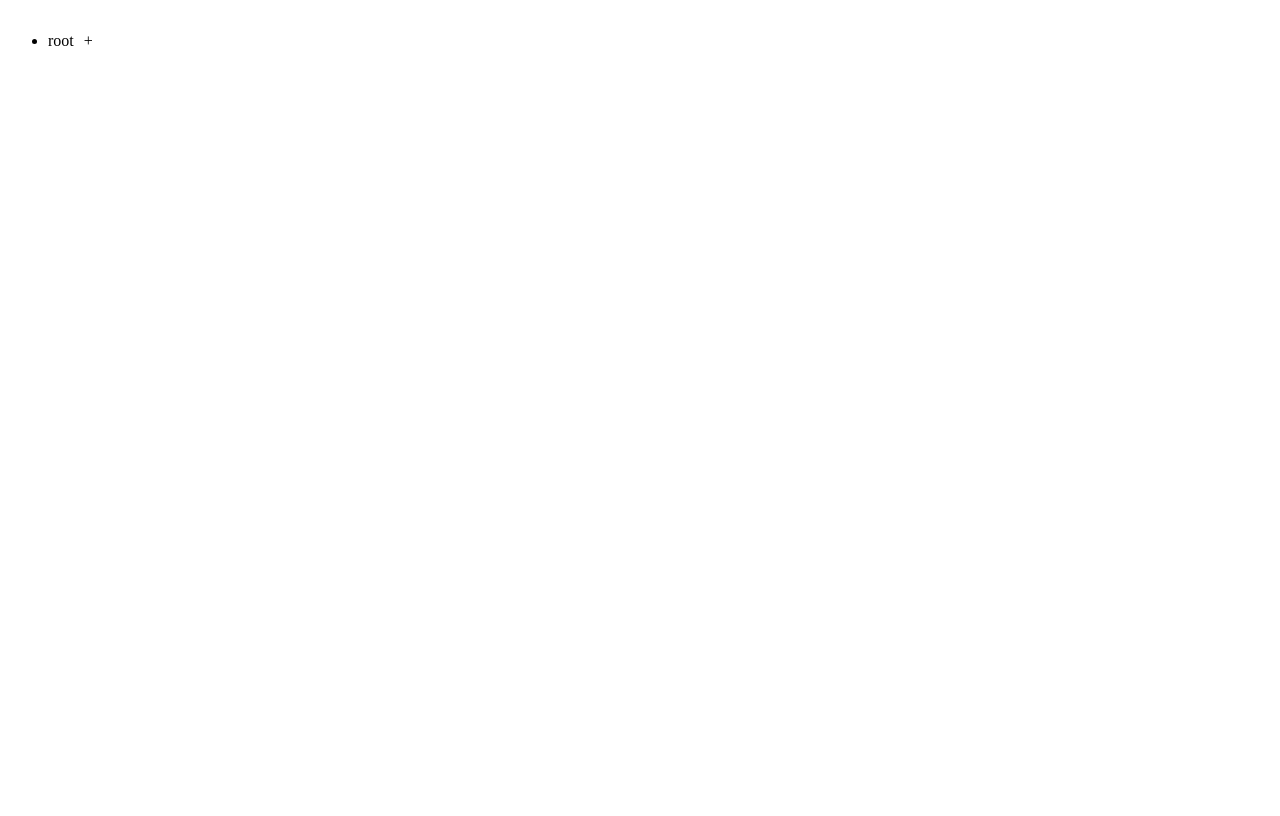
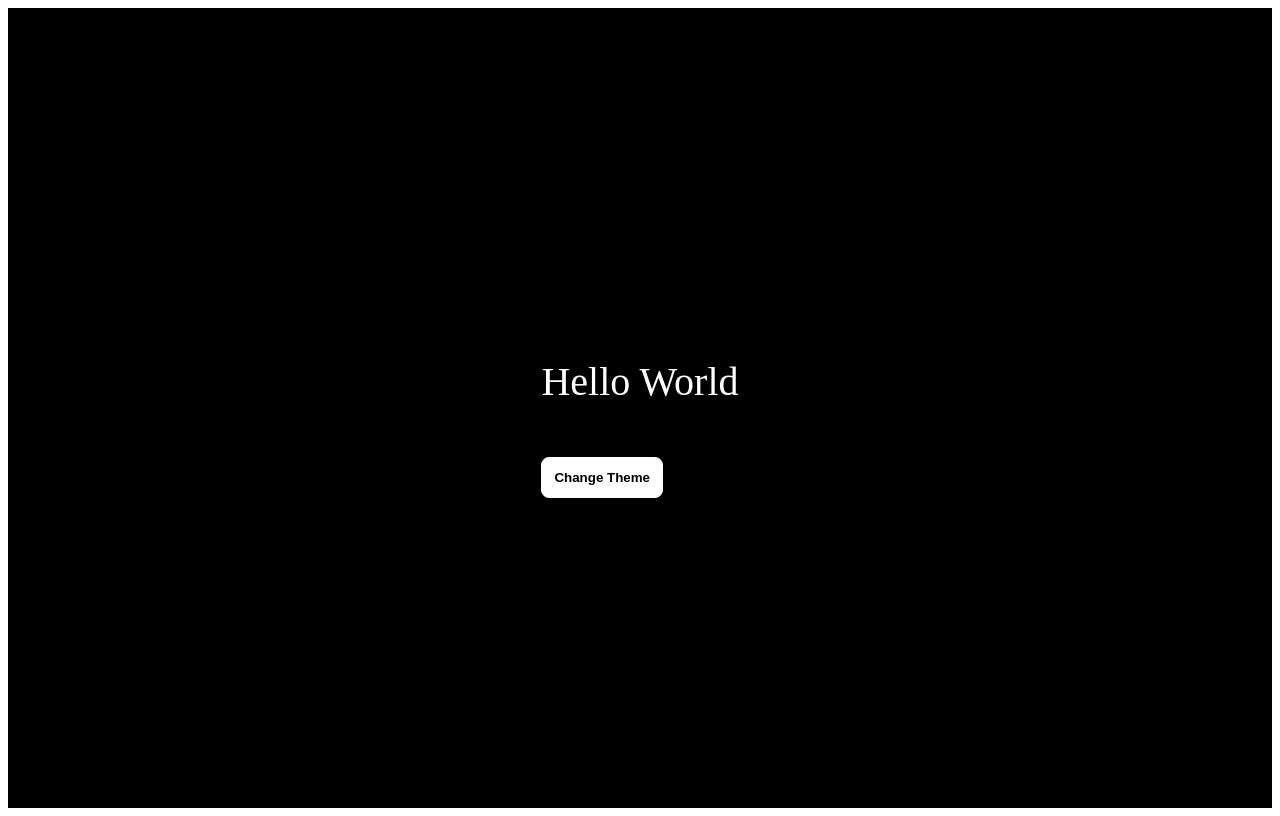
Before and after one commit to R0hitG0yal/ReactPractice, a React (Vite) app in the folder accordion/: page / in a window 1280 px wide. Built offline with nearby package versions, Linux system fonts and the light colour scheme.

Commit message:
completed changeTheme by creating custom hook

```diff
--- a/accordion/src/App.tsx
+++ b/accordion/src/App.tsx
@@ -1,7 +1,8 @@
 import "./App.css";
-import explorer from "./components/fileExplorer/data";
+import ChangeTheme from "./components/changeTheme/changeTheme";
+// import explorer from "./components/fileExplorer/data";
 
-import Explorer from "./components/fileExplorer/Explorer";
+// import Explorer from "./components/fileExplorer/Explorer";
 // import ImageSlider from "./components/imageSlider/slider";
 // import TimeSlotPicker from "./components/timeSlot/timeSlotPicker";
 // import Accordian from "./components/accordian/accordion";
@@ -13,7 +14,8 @@ function App() {
     <>
       <div>
         {/* <LoadMore url={"https://dummyjson.com/products"} limit={20} /> */}
-        <Explorer data={explorer} />
+        {/* <Explorer data={explorer} /> */}
+        <ChangeTheme />
       </div>
     </>
   );
--- /dev/null
+++ b/accordion/src/components/changeTheme/changeTheme.tsx
@@ -0,0 +1,23 @@
+import useLocalStorage from "./useLocalStorage";
+import "./theme.css";
+
+const ChangeTheme = () => {
+  const [theme, setTheme] = useLocalStorage("theme", "dark");
+
+  function handleClick() {
+    setTheme(theme == "dark" ? "light" : "dark");
+  }
+
+  console.log(theme);
+
+  return (
+    <div className="light-dark-mode" data-theme={theme}>
+      <div className="container">
+        <p>Hello World</p>
+        <button onClick={handleClick}>Change Theme</button>
+      </div>
+    </div>
+  );
+};
+
+export default ChangeTheme;
--- /dev/null
+++ b/accordion/src/components/changeTheme/theme.css
@@ -0,0 +1,35 @@
+:root {
+  --background: #fff;
+  --color: #000000;
+  --button-bg: #000000;
+  --button-text: #fff;
+}
+
+[data-theme="dark"] {
+  --background: #000000;
+  --color: #fff;
+  --button-bg: #fff;
+  --button-text: #000000;
+}
+
+.light-dark-mode {
+  background-color: var(--background);
+  color: var(--color);
+  height: 100vh;
+  display: flex;
+  justify-content: center;
+  align-items: center;
+  font-size: 40px;
+  transition: all 0.5s;
+  margin: 0;
+}
+
+.light-dark-mode button {
+  background-color: var(--button-bg);
+  color: var(--button-text);
+  border: 1px solid var(--button-bg);
+  padding: 12px;
+  border-radius: 8px;
+  font-weight: 600;
+  cursor: pointer;
+}
--- /dev/null
+++ b/accordion/src/components/changeTheme/useLocalStorage.tsx
@@ -0,0 +1,25 @@
+import { useEffect, useState } from "react";
+
+export default function useLocalStorage(key: string, defaultValue: string) {
+  const [value, setValue] = useState(() => {
+    let currentTheme;
+
+    try {
+      currentTheme = JSON.parse(
+        localStorage.getItem(key) || JSON.stringify(defaultValue)
+      );
+      // eslint-disable-next-line @typescript-eslint/no-explicit-any
+    } catch (e: any) {
+      console.log(e.message);
+      currentTheme = defaultValue;
+    }
+
+    return currentTheme;
+  });
+
+  useEffect(() => {
+    localStorage.setItem(key, JSON.stringify(value));
+  }, [key, value]);
+
+  return [value, setValue];
+}
```
